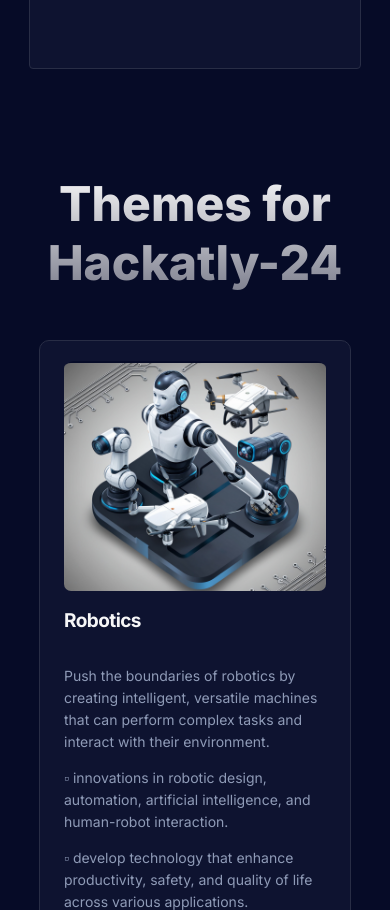
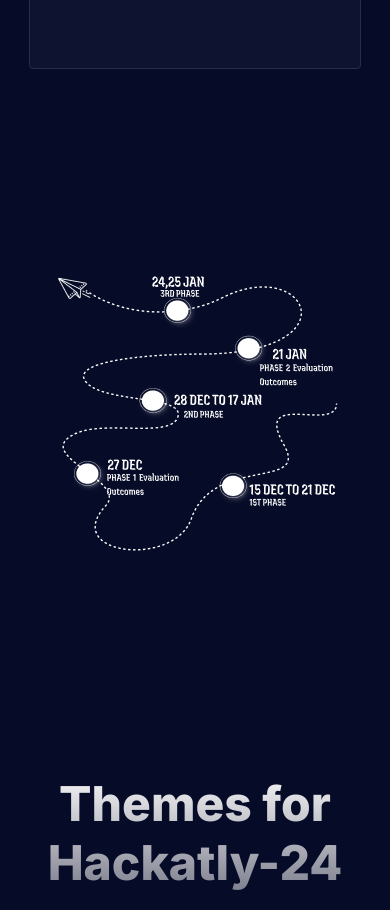
Before and after one commit to VyshnavSanthosh/HackatlyNew, a plain HTML site: page index.html in a window 390 px wide. Shown: the part 2960-3870 px from the top of the page. Drawn offline with nearby package versions, Linux system fonts and the light colour scheme.

Commit message:
Add files via upload

```diff
--- a/index.html
+++ b/index.html
@@ -169,6 +169,11 @@
         </div>
       </section>
 
+      <div class="timeline">
+        <img src="/assets/PAth Desk.png" alt="" class="wind">
+        <source media="(max-width : 870px)" srcset="/assets/Path Android.png">
+        <img src="/assets/Path Android.png" alt="" class="andr">
+      </div>
 
       <div class="themescontainermain">
         <div class="themescontainer1" id="themes">
--- a/media_queries.css
+++ b/media_queries.css
@@ -298,6 +298,13 @@
   .bg-shape-icon1 {
     width: 40rem;
   }
+
+  .timeline .wind{
+    display: block;
+    width: 600px;
+    height: 461.53px;
+  }
+
 }
 @media screen and (max-width: 750px) {
   .title-container {
@@ -446,6 +453,16 @@
 @media screen and (max-width: 1200px) {
   .frame-parent2 {
     width: 80vw;
+  }
+}
+
+@media screen and (max-width: 625px){
+  .timeline .wind{
+    display: none;
+
+  }
+  .timeline .andr{
+    display: block;
   }
 }
 @media screen and (max-width: 500px) {
--- a/style.css
+++ b/style.css
@@ -2949,3 +2949,16 @@ i {
   height: auto;
   width: 100%;
 }
+
+.timeline{
+  display: flex;
+  align-items: center;
+  justify-content: center;
+  width: 100vw;
+  height: 600px;
+}
+
+.timeline .andr{
+  display: none;
+
+}
```
Also changed, not shown: assets/PAth Android.png (added), assets/PAth Desk.png (added).
